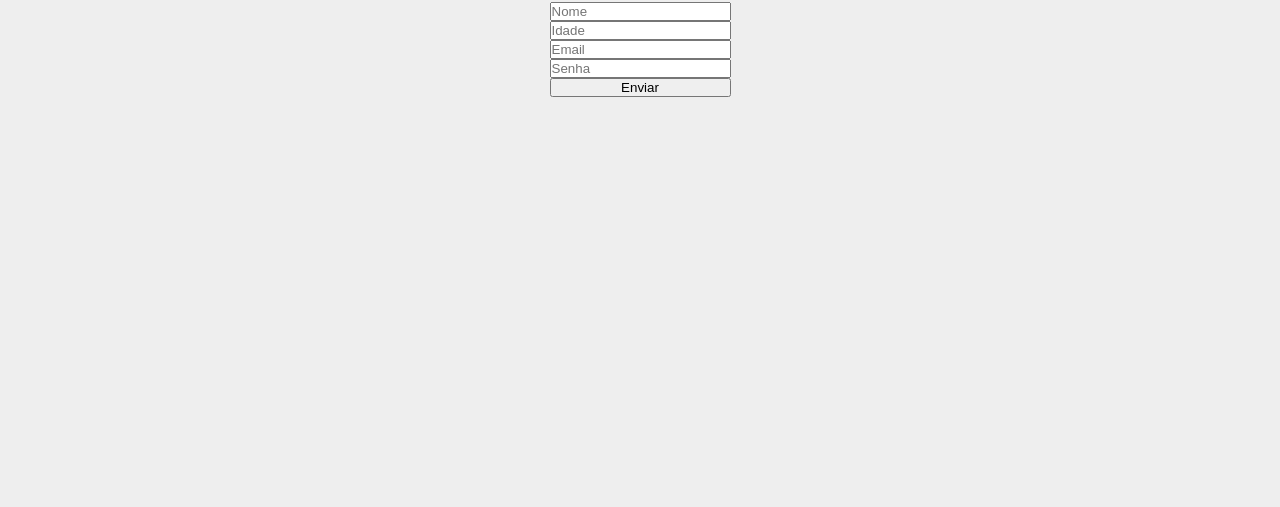
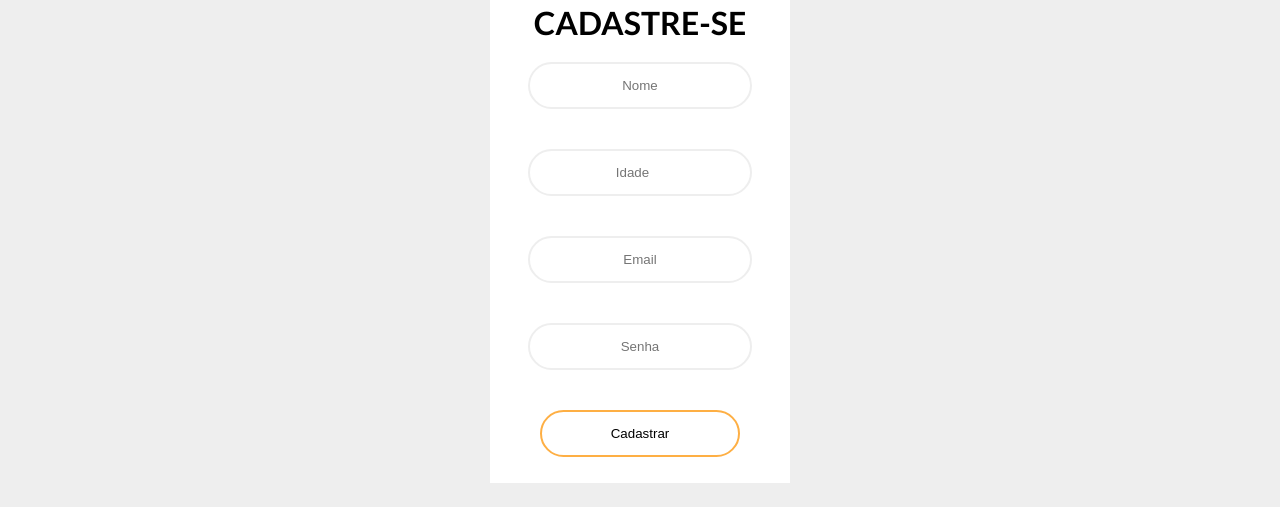
Before and after one commit to Wtheodoro/trilha_avancada_React_PROJECT_05, a React (Create React App) app: page / in a window 1280 px wide. Shown: the part 180-687 px from the top of the page. Built offline with nearby package versions, Linux system fonts and the light colour scheme.

Commit message:
form style

```diff
--- a/src/pages/Login/index.tsx
+++ b/src/pages/Login/index.tsx
@@ -37,7 +37,7 @@ const Login = () => {
           <input type="number" placeholder="Idade" ref={inputAge}/>
           <input type="email" placeholder="Email" ref={inputEmail}/>
           <input type="password" placeholder="Senha" ref={inputPassword}/>
-          <button onClick={signIn}>Enviar</button>
+          <input type="submit" value="Cadastrar" onClick={signIn}/>
         </div>
       </Container>
       {
--- a/src/pages/Login/styles.ts
+++ b/src/pages/Login/styles.ts
@@ -1,7 +1,7 @@
 import styled from 'styled-components';
 
 export const Container = styled.div`
-    height: 100vh;
+    height: 87vh;
     background: #EEE;
     display: flex;
     justify-content: center;
@@ -9,5 +9,48 @@ export const Container = styled.div`
     .form {
         display: flex;
         flex-direction: column;
+        background: white;
+        width: 300px;
+        height: 500px;
+        margin-top: 20px;
+        text-align: center;
+
+        h1 {
+            text-transform: uppercase;
+            margin-top: 20px;
+        }
+
+        input {
+            background: none;
+            margin: 20px auto;
+            text-align: center;
+            border: 2px solid #EEE;
+            padding: 14px 10px;
+            width: 200px;
+            outline: none;
+            border-radius: 24px;
+            transition: 0.25s;
+
+            &:focus {
+                width: 280px;
+                border-color: #FEAF44;
+            }
+
+
+        }
+
+        input[type="submit"] {
+            background: none;
+            margin: 20px auto;
+            text-align: center;
+            border: 2px solid #FEAF44;
+            outline: none;
+            transition: 0.25s;
+            cursor: pointer;
+
+            &:hover {
+                background: #FEAF44;
+            }
+        }
     }
 `;
```
